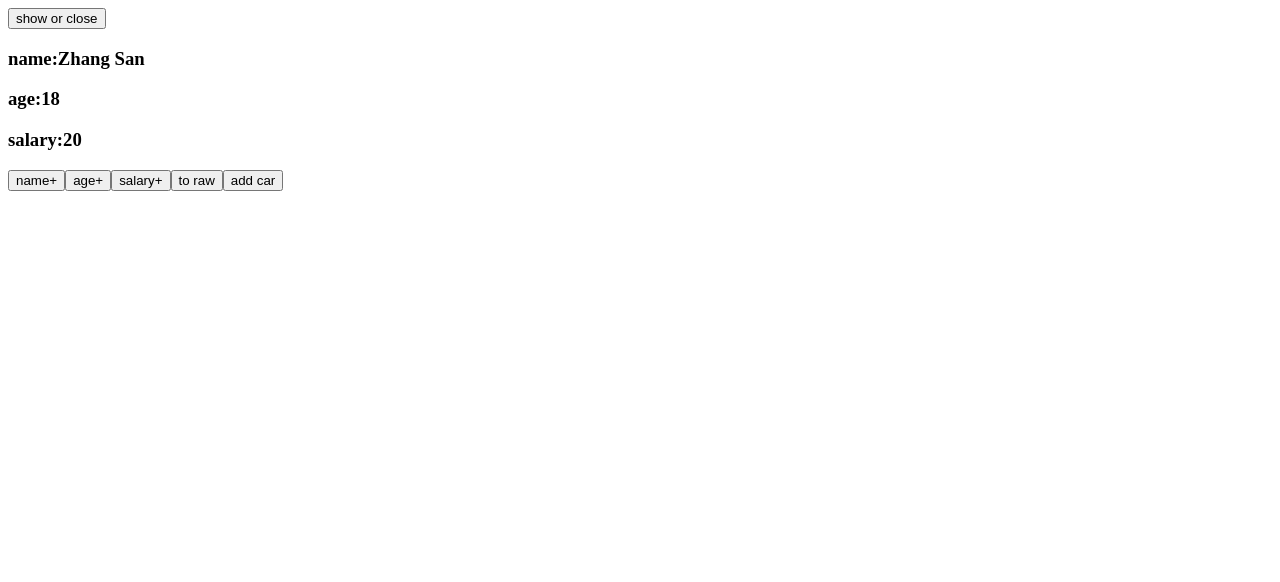
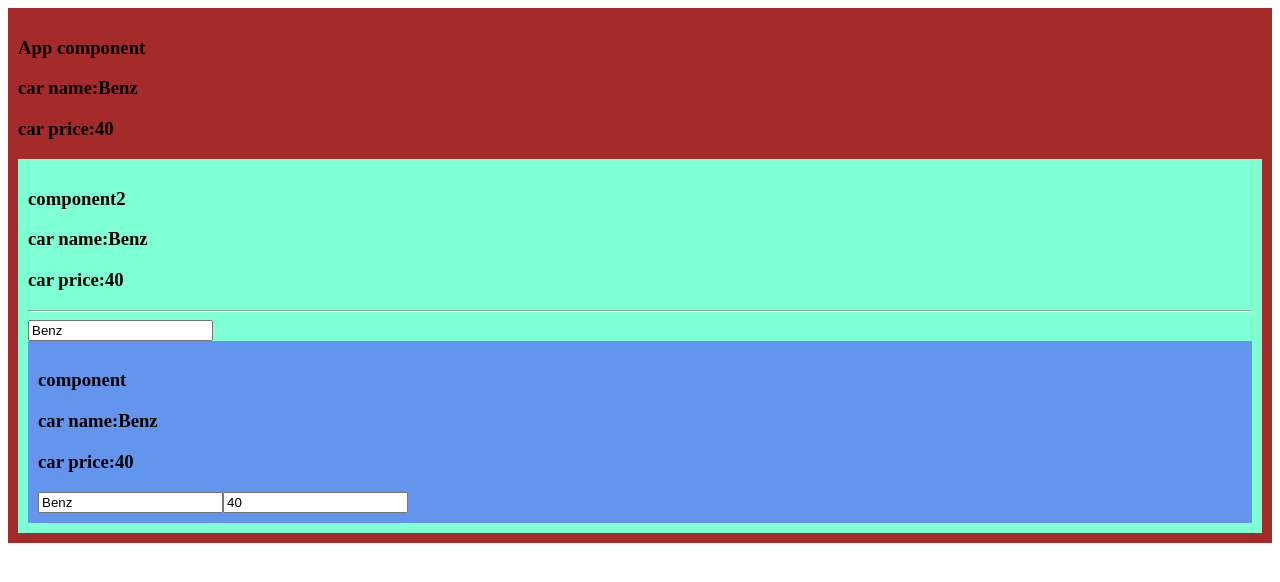
Before and after one commit to tengwenjie/my-vuejs, a Vue app: page / in a window 1280 px wide. Shown: the top 582 px of the page. Built offline with nearby package versions, Linux system fonts and the light colour scheme.

Commit message:
provide&inject practice

```diff
--- a/src/App.vue
+++ b/src/App.vue
@@ -1,17 +1,31 @@
 <template>
-  <button @click="showDemoItem = !showDemoItem">show or close</button>
-  <DemoItem v-if="showDemoItem" />
+  <div class="app">
+    <h3>App component</h3>
+    <h3>car name:{{ name }}</h3>
+    <h3>car price:{{ price }}</h3>
+    <Component2Item :name="name" :price="price" />
+  </div>
 </template>
 
 <script>
-import DemoItem from './components/DemoItem';
-import { ref } from 'vue';
+import Component2Item from './components/component2Item.vue';
+import { reactive, provide, toRefs } from 'vue';
 export default {
   name: 'App',
-  components: { DemoItem },
+  components: { Component2Item },
   setup() {
-    let showDemoItem = ref(true);
-    return { showDemoItem };
+    let car = reactive({
+      name: 'Benz',
+      price: 40,
+    });
+    provide('car', car);
+    return { ...toRefs(car) };
   },
 };
 </script>
+<style>
+.app {
+  background-color: brown;
+  padding: 10px;
+}
+</style>
--- a/src/components/DemoItem.vue
+++ /dev/null
@@ -1,47 +0,0 @@
-<template>
-  <h3>name:{{ name }}</h3>
-  <h3>age:{{ age }}</h3>
-  <h3>salary:{{ job.j1.salary }}</h3>
-  <h3 v-show="person.car">car:{{ person.car }}</h3>
-  <button @click="name += '~'">name+</button>
-  <button @click="age++">age+</button>
-  <button @click="job.j1.salary++">salary+</button>
-  <button @click="showRawData">to raw</button>
-  <button @click="addCar">add car</button><br />
-  <button v-show="person.car" @click="person.car.name += '~'">change car name</button>
-  <button v-show="person.car" @click="addCarPrice">add car price</button>
-</template>
-<script>
-import { toRefs, reactive, ref, toRaw, markRaw } from 'vue';
-export default {
-  name: 'DemoItem',
-  setup() {
-    let sum = ref(0);
-    let person = reactive({
-      name: 'Zhang San',
-      age: 18,
-      job: {
-        j1: {
-          salary: 20,
-        },
-      },
-    });
-
-    function showRawData() {
-      const d = toRaw(person);
-      console.log(d);
-    }
-
-    function addCar() {
-      person.car = markRaw({ name: 'Benz', price: 40 });
-    }
-
-    function addCarPrice() {
-      person.car.price++;
-      console.log(person.car.price);
-    }
-
-    return { person, ...toRefs(person), sum, showRawData, addCar, addCarPrice };
-  },
-};
-</script>
--- /dev/null
+++ b/src/components/component2Item.vue
@@ -0,0 +1,27 @@
+<template>
+  <div class="component2">
+    <h3>component2</h3>
+    <h3>car name:{{ props.name }}</h3>
+    <h3>car price:{{ props.price }}</h3>
+    <hr />
+    <input type="test" v-model="props.name" />
+    <Component3Item />
+  </div>
+</template>
+<script>
+import Component3Item from './component3Item';
+export default {
+  name: 'component2Item',
+  components: { Component3Item },
+  props: ['name', 'price'],
+  setup(props) {
+    return { props };
+  },
+};
+</script>
+<style>
+.component2 {
+  background-color: aquamarine;
+  padding: 10px;
+}
+</style>
--- /dev/null
+++ b/src/components/component3Item.vue
@@ -0,0 +1,25 @@
+<template>
+  <div class="component3">
+    <h3>component</h3>
+    <h3>car name:{{ name }}</h3>
+    <h3>car price:{{ price }}</h3>
+    <input type="text" v-model="name" />
+    <input type="text" v-model="price" />
+  </div>
+</template>
+<script>
+import { inject, toRefs } from 'vue';
+export default {
+  name: 'component3Item',
+  setup() {
+    let car = inject('car');
+    return { ...toRefs(car) };
+  },
+};
+</script>
+<style>
+.component3 {
+  background-color: cornflowerblue;
+  padding: 10px;
+}
+</style>
```
Also changed, not shown: src/components/TestItem.vue (deleted, +0 -14 lines), src/hooks/usePoint.js (deleted, +0 -17 lines).
